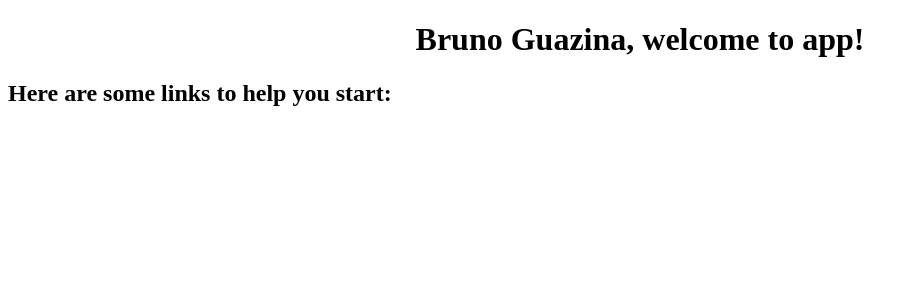
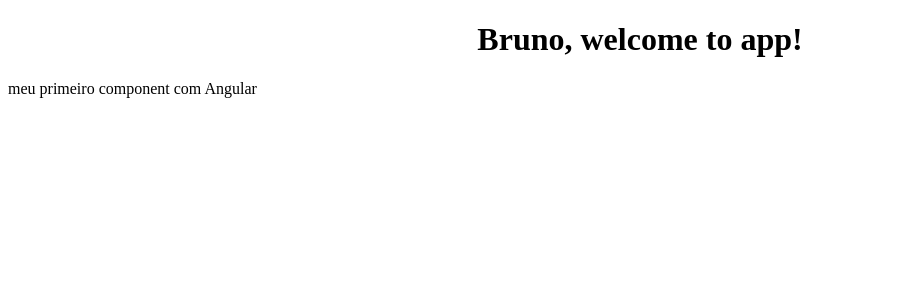
Before and after one commit to brunoguazina/estudos-angular, an Angular app: page / in a window 1280 px wide. Shown: the top 300 px of the page, without its empty margins (0-917 px from the left). Built offline with nearby package versions, Linux system fonts and the light colour scheme.

Commit message:
criando o primeiro component

```diff
--- a/src/app/app.component.html
+++ b/src/app/app.component.html
@@ -1,8 +1,10 @@
 
 <div style="text-align:center">
+
   <h1>
     {{ nome }}, welcome to {{ title }}!
   </h1>
 
 </div>
-<h2>Here are some links to help you start: </h2>
+
+<meu-primeiro-component></meu-primeiro-component>
--- a/src/app/app.component.ts
+++ b/src/app/app.component.ts
@@ -7,5 +7,5 @@ import { Component } from '@angular/core';
 })
 export class AppComponent {
   title = 'app';
-  nome = 'Bruno Guazina';
+  nome = 'Bruno';
 }
--- a/src/app/app.module.ts
+++ b/src/app/app.module.ts
@@ -1,13 +1,13 @@
 import { BrowserModule } from '@angular/platform-browser';
 import { NgModule } from '@angular/core';
 
-
 import { AppComponent } from './app.component';
-
+import { MeuPrimeiroComponent } from './meu-primeiro/meu-primeiro.component';
 
 @NgModule({
   declarations: [
-    AppComponent
+    AppComponent,
+    MeuPrimeiroComponent
   ],
   imports: [
     BrowserModule
--- /dev/null
+++ b/src/app/meu-primeiro/meu-primeiro.component.ts
@@ -0,0 +1,11 @@
+import { Component } from "@angular/core";
+
+
+@Component({
+    selector: 'meu-primeiro-component',
+    template: `
+        <p> meu primeiro component com Angular </p>
+    `
+})
+
+export class MeuPrimeiroComponent { }
```
